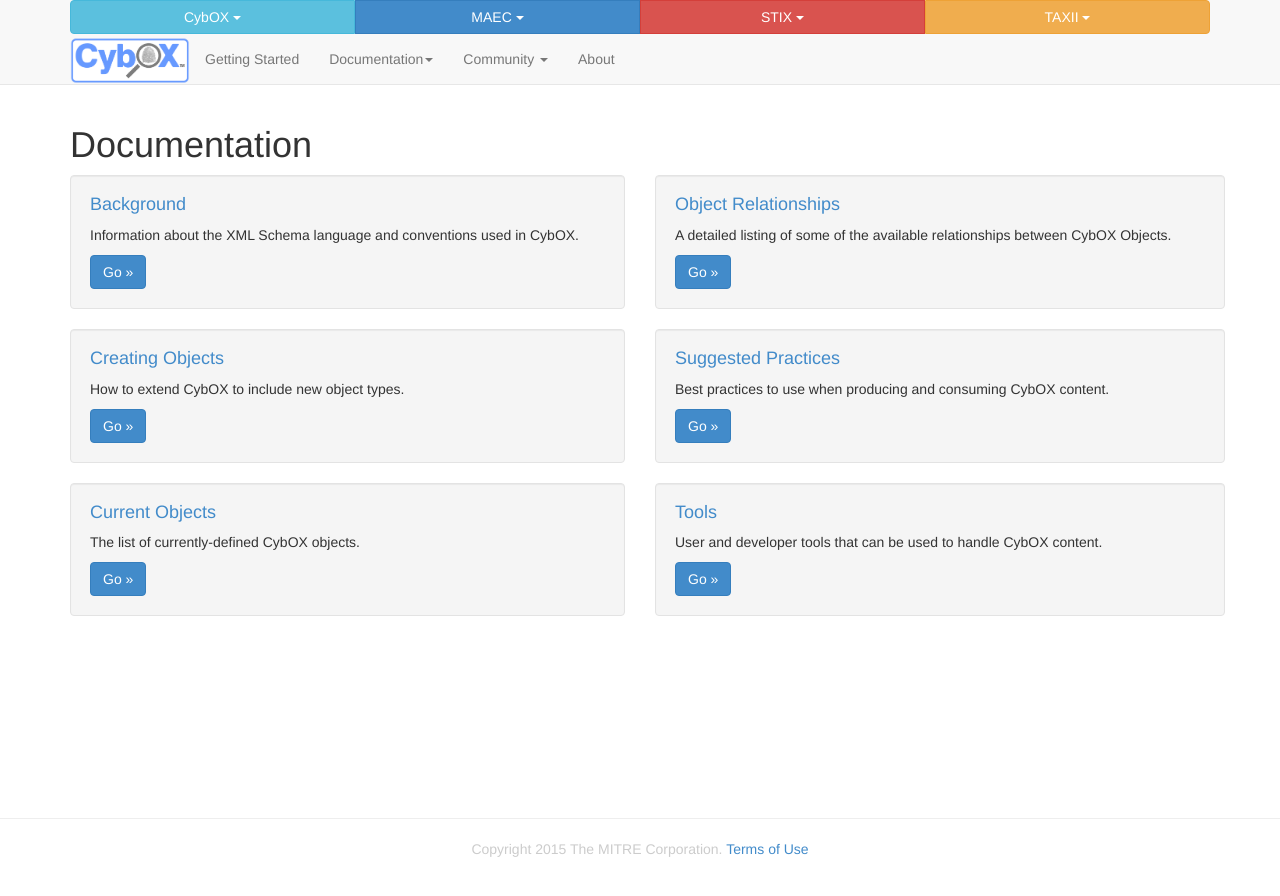
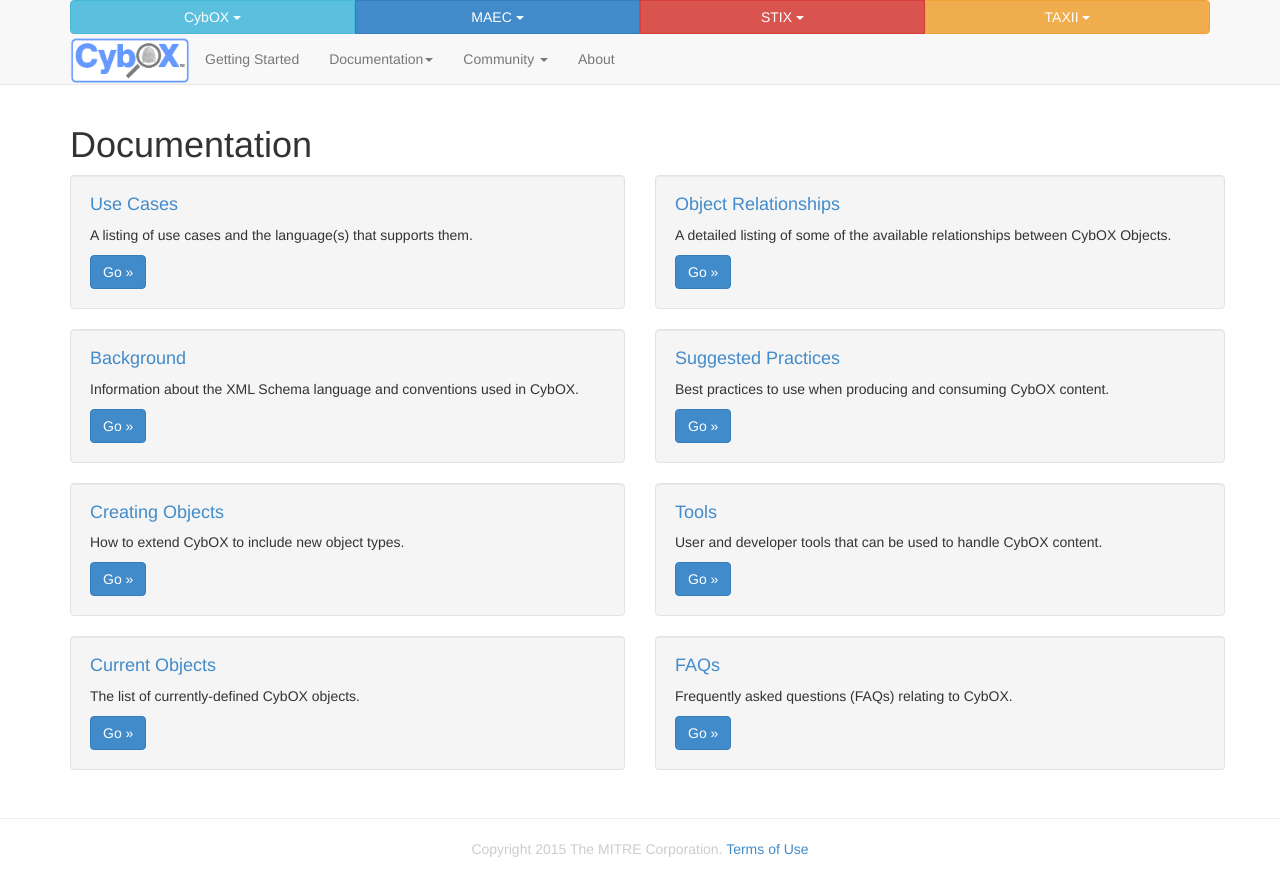
Before and after one commit to CybOXProject/cyboxproject.github.io, a Jekyll site: the page built from documentation/index.md, in a window 1280 px wide. Shown: the top 896 px of the page. Built offline with Jekyll 4.4.1, drawn with Linux system fonts in a browser that asks for light colours; Markdown is read by kramdown in place of the engine named in the settings.

Commit message:
Added use cases and FAQs

```diff
--- a/documentation/index.md
+++ b/documentation/index.md
@@ -5,6 +5,13 @@
 
 <div class="row">
   <div class="col-md-6">
+    <div class="well">
+      <h4><a href="use-cases">Use Cases</a></h4>
+
+      <p>A listing of use cases and the language(s) that supports them.</p>
+
+      <a class="btn btn-primary" href="/documentation/use-cases">Go »</a>
+    </div>
     <div class="well">
       <h4><a href="background">Background</a></h4>
 
@@ -51,5 +58,12 @@
 
       <a class="btn btn-primary" href="/documentation/tools">Go »</a>
     </div>
+    <div class="well">
+      <h4><a href="faqs">FAQs</a></h4>
+
+      <p>Frequently asked questions (FAQs) relating to CybOX.</p>
+
+      <a class="btn btn-primary" href="/documentation/faqs">Go »</a>
+    </div>
   </div>
 </div>
```
